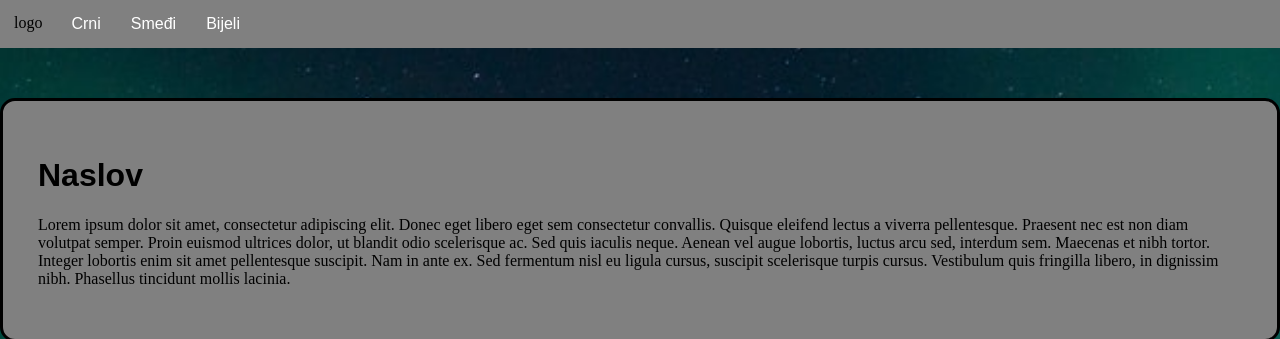
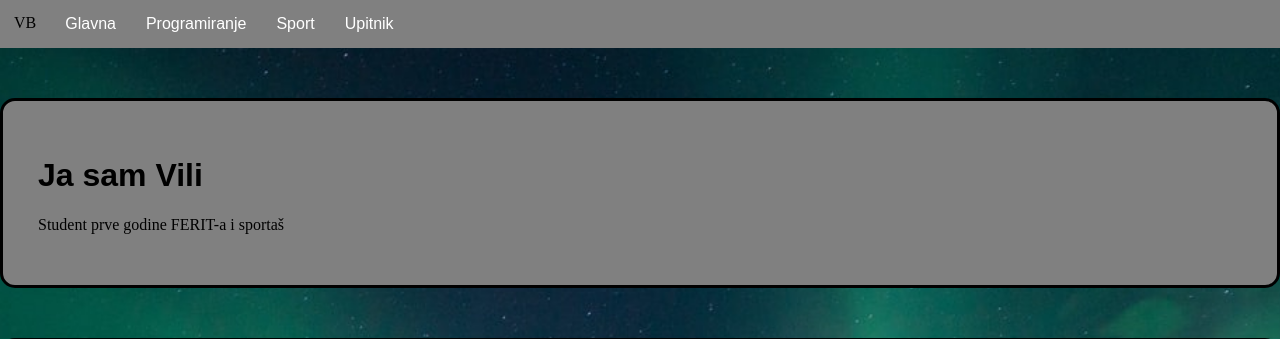
Before and after one commit to ViliBolkovac/prva_stranica, a PHP site: page /stranica.html in a window 1280 px wide. Shown: the top 339 px of the page. Run offline with PHP 8.4, Linux system fonts and the light colour scheme.

Commit message:
jednostavni javascript i podstranice

```diff
--- /dev/null
+++ b/index.js
@@ -0,0 +1,5 @@
+function funkcija() {
+    let text;
+    text = "Hvala vam na sudjelovanju!";
+    document.getElementById("tekst").innerHTML = text;
+}
--- a/stranica.html
+++ b/stranica.html
@@ -4,92 +4,53 @@
 <head>
     <meta charset="utf-8">
     <link rel="stylesheet" href="listastilova.css">
-    <title>Medvjedi</title>
+    <title>Glavna stranica</title>
 </head>
 
 <body>
     <header>
         <nav>
-            <div class="logo">logo</div>
+            <div class="logo">VB</div>
             <ul>
-                <li><a href="#">Crni</a></li>
-                <li><a href="#">Smeđi</a></li>
-                <li><a href="#">Bijeli</a></li>
+                <li><a href="stranica.html">Glavna</a></li>
+                <li><a href="programiranje.html">Programiranje</a></li>
+                <li><a href="sport.html">Sport</a></li>
+                <li><a href="upitnik.html">Upitnik</a></li>
             </ul>
         </nav>
     </header>
     <div class="prvi">
-        <h1 style="text-align: left;">Naslov</h1>
-        <p>Lorem ipsum dolor sit amet, consectetur adipiscing elit. Donec eget libero eget sem consectetur convallis.
-            Quisque eleifend lectus a viverra pellentesque. Praesent nec est non diam volutpat semper. Proin euismod
-            ultrices dolor, ut blandit odio scelerisque ac. Sed quis iaculis neque. Aenean vel augue lobortis, luctus
-            arcu sed, interdum sem. Maecenas et nibh tortor. Integer lobortis enim sit amet pellentesque suscipit. Nam
-            in ante ex. Sed fermentum nisl eu ligula cursus, suscipit scelerisque turpis cursus. Vestibulum quis
-            fringilla libero, in dignissim nibh. Phasellus tincidunt mollis lacinia.</p>
+        <h1 style="text-align: left;">Ja sam Vili</h1>
+        <p>Student prve godine FERIT-a i sportaš </p>
     </div>
-
-
     <div>
-        <div class="podjela1">
-            <h1 style="text-align: left;">Naslov</h1>
-            <p>Morbi malesuada semper enim. Nunc at porta magna, sit amet interdum urna. Pellentesque mollis dui mi, vel
-                blandit metus imperdiet a. Proin id vulputate enim, et ullamcorper velit. Mauris quis suscipit mauris.
-                Maecenas aliquam justo eget lacus facilisis dapibus. Vivamus varius, arcu sagittis dictum interdum,
-                purus ex
-                varius orci, eget posuere nisi sem a massa. Fusce scelerisque eleifend sem vitae sodales. Nullam quam
-                elit,
-                molestie et dui quis, volutpat posuere dolor. Donec tincidunt a arcu ac malesuada. Aenean metus urna,
-                rutrum
-                elementum dapibus nec, suscipit vitae augue. Aenean ultrices nulla sed volutpat gravida. Maecenas
-                ultricies
-                lorem rhoncus sodales laoreet. Aliquam varius pharetra arcu. Sed quis vulputate magna, vel hendrerit
-                metus.
-                Donec non lectus sed massa fringilla consectetur.</p>
-        </div>
-        <div style="float: left;margin-left: 15px;margin-top: 15px;">
-            <iframe width="500px" height="330px" src="https://www.youtube.com/embed/pCeU1dfPcbA"
-                title="YouTube video player" frameborder="0"
-                allow="accelerometer; autoplay=0; clipboard-write; encrypted-media; gyroscope; picture-in-picture"
-                allowfullscreen></iframe>
-        </div>
+        <h1 class="prvi">Interesi:</h1>
     </div>
-
-    <div style="margin-top: 200px;">
+    <div class="flex">
         <div class="stupac">
-            <h1>medvjed1</h1>
-            <p>Lorem ipsum dolor sit, amet consectetur adipisicing elit. Distinctio recusandae fugiat labore earum,
-                neque eos consequatur nostrum porro doloribus dolor ea dolorem nemo beatae, quam molestiae iure sed aut?
-                Voluptate, laborum non ipsum, autem ratione ullam placeat natus at nemo accusantium quas a, sunt nam
-                possimus eligendi animi quis sed!Lorem ipsum dolor sit, amet consectetur adipisicing elit. Distinctio recusandae fugiat labore earum,
-                neque eos consequatur nostrum porro doloribus dolor ea dolorem nemo beatae, quam molestiae iure sed aut?
-                Voluptate, laborum non ipsum, autem ratione ullam placeat natus at nemo accusantium quas a, sunt nam
-                possimus eligendi animi quis sed!
+            <h1>Programiranje</h1>
+            <p>Programiranje je pisanje uputa računalu što i kako učiniti, a izvodi se u nekom od programskih jezika.
+                Programiranje je umjetnost i umijeće u stvaranju programa za računala. Stvaranje programa sadrži u sebi
+                pojedine elemente dizajna, umjetnosti, znanosti, matematike kao i inžinjeringa. Osoba koja stvara
+                program zove se programer.
             </p>
         </div>
         <div class="stupac">
-            <h1>medvjed2</h1>
-            <p>Lorem ipsum dolor sit, amet consectetur adipisicing elit. Distinctio recusandae fugiat labore earum,
-                neque eos consequatur nostrum porro doloribus dolor ea dolorem nemo beatae, quam molestiae iure sed aut?
-                Voluptate, laborum non ipsum, autem ratione ullam placeat natus at nemo accusantium quas a, sunt nam
-                possimus eligendi animi quis sed!Lorem ipsum dolor sit, amet consectetur adipisicing elit. Distinctio recusandae fugiat labore earum,
-                neque eos consequatur nostrum porro doloribus dolor ea dolorem nemo beatae, quam molestiae iure sed aut?
-                Voluptate, laborum non ipsum, autem ratione ullam placeat natus at nemo accusantium quas a, sunt nam
-                possimus eligendi animi quis sed!
+            <h1>Fakultet</h1>
+            <p>FERIT je fakultet u sklopu Sveučilišta Josipa Jurja Strossmayera u Osijeku.Fakultet pruža dva
+                smjera:Elektrotehnika i informacijska tehnologija i Računarstvo.
             </p>
         </div>
         <div class="stupac">
-            <h1>medvjed3</h1>
-            <p>Lorem ipsum dolor sit, amet consectetur adipisicing elit. Distinctio recusandae fugiat labore earum,
-                neque eos consequatur nostrum porro doloribus dolor ea dolorem nemo beatae, quam molestiae iure sed aut?
-                Voluptate, laborum non ipsum, autem ratione ullam placeat natus at nemo accusantium quas a, sunt nam
-                possimus eligendi animi quis sed!Lorem ipsum dolor sit, amet consectetur adipisicing elit. Distinctio recusandae fugiat labore earum,
-                neque eos consequatur nostrum porro doloribus dolor ea dolorem nemo beatae, quam molestiae iure sed aut?
-                Voluptate, laborum non ipsum, autem ratione ullam placeat natus at nemo accusantium quas a, sunt nam
-                possimus eligendi animi quis sed!
+            <h1>Sport</h1>
+            <p>Od sportova najviše volim veslanje.Veslanje je pojedinačni i grupni sport na vodi, u kojem osoba ili
+                osobe koje se nalaze u čamcu pokreću čamac u kojem sjede snagom svojih mišića preko poluga koja se zovu
+                vesla. Vesla su dugačke poluge koja na jednom kraju imaju rukohvat, dok drugi kraj koji je širi i
+                plosnatiji ulazi u vodu.
             </p>
         </div>
     </div>
-
+    <script src="index.js"></script>
 </body>
 
 </html>
```
Also changed, not shown: listastilova.css (+31 -11 lines), programiranje.html (added, +45 -0 lines), sport.html (added, +37 -0 lines), upitnik.html (added, +42 -0 lines), basket.jpg (added), nogomet.jpg (added), sport2.jpg (added), sport3.jpg (added), sportikone.jpg (added), sportovi.jpg (added), veslanje.jpg (added).
